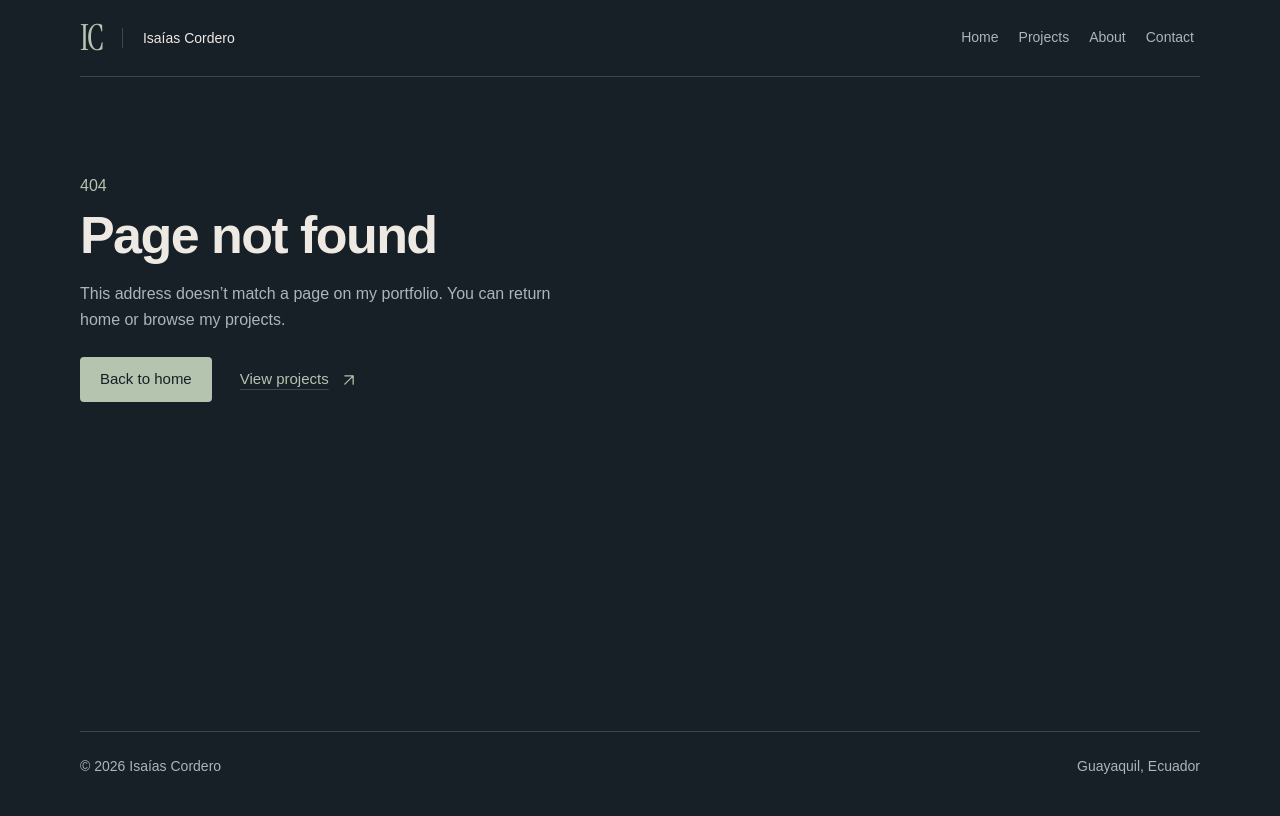
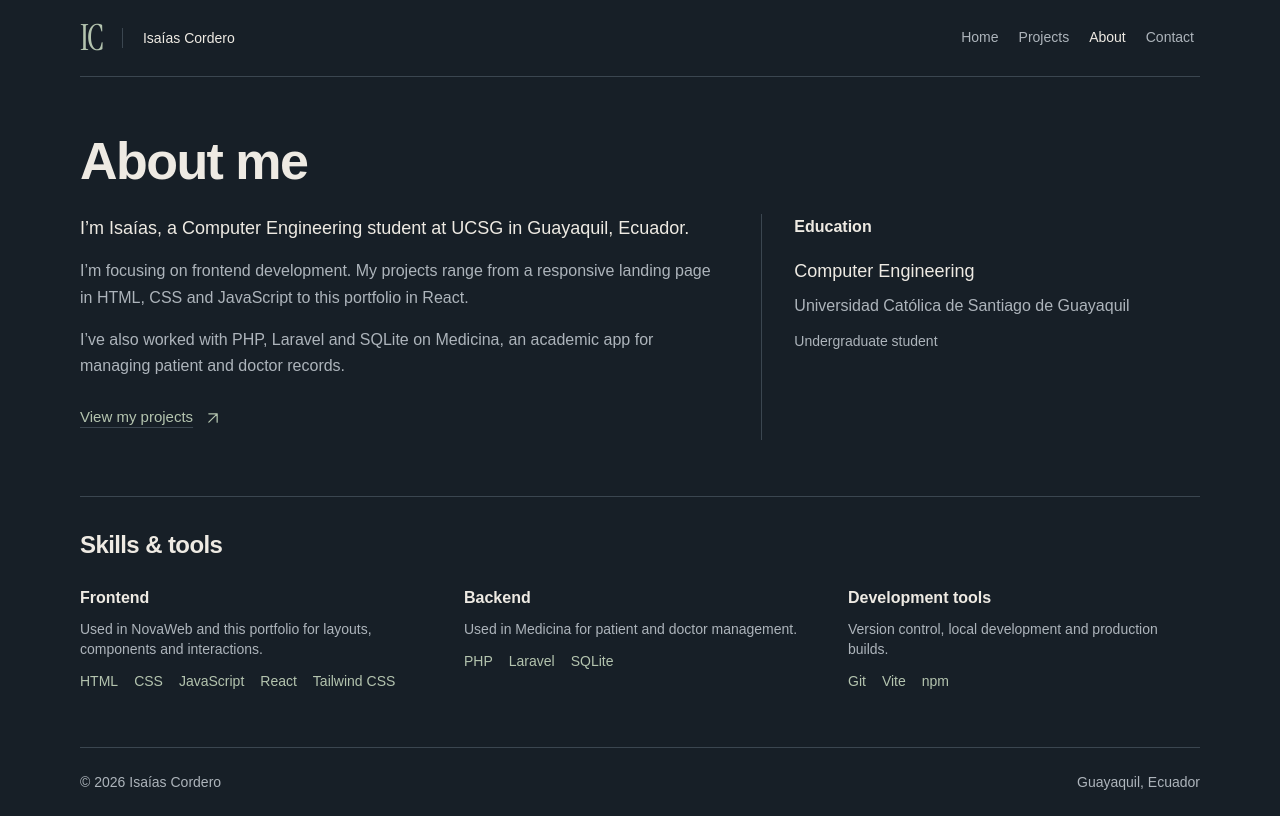
Before and after one commit to isaiasdevco/react-portfolio, a React (Vite) app: page /about in a window 1280 px wide. Built offline with nearby package versions, Linux system fonts and the light colour scheme.

Commit message:
Add about page

```diff
--- a/src/App.jsx
+++ b/src/App.jsx
@@ -4,11 +4,13 @@ import Header from './components/layout/Header.jsx'
 import Footer from './components/layout/Footer.jsx'
 import Home from './pages/Home.jsx'
 import Projects from './pages/Projects.jsx'
+import About from './pages/About.jsx'
 import NotFound from './pages/NotFound.jsx'
 
 const pageTitles = {
   '/': 'Isaías Cordero | Frontend Portfolio',
   '/projects': 'Projects | Isaías Cordero',
+  '/about': 'About | Isaías Cordero',
 }
 
 export default function App() {
@@ -50,6 +52,7 @@ export default function App() {
         <Routes>
           <Route path="/" element={<Home />} />
           <Route path="/projects" element={<Projects />} />
+          <Route path="/about" element={<About />} />
           <Route path="*" element={<NotFound />} />
         </Routes>
       </main>
--- a/src/components/layout/Header.jsx
+++ b/src/components/layout/Header.jsx
@@ -17,7 +17,7 @@ export default function Header() {
         <ul className="flex items-center sm:gap-2">
           <li><NavLink to="/" end className="nav-link">Home</NavLink></li>
           <li><NavLink to="/projects" className="nav-link">Projects</NavLink></li>
-          <li><Link to="/#about" className="nav-link">About</Link></li>
+          <li><NavLink to="/about" className="nav-link">About</NavLink></li>
           <li><Link to="/#contact" className="nav-link">Contact</Link></li>
         </ul>
       </nav>
--- /dev/null
+++ b/src/data/skills.js
@@ -0,0 +1,19 @@
+const skills = [
+  {
+    title: 'Frontend',
+    technologies: ['HTML', 'CSS', 'JavaScript', 'React', 'Tailwind CSS'],
+    description: 'Used in NovaWeb and this portfolio for layouts, components and interactions.',
+  },
+  {
+    title: 'Backend',
+    technologies: ['PHP', 'Laravel', 'SQLite'],
+    description: 'Used in Medicina for patient and doctor management.',
+  },
+  {
+    title: 'Development tools',
+    technologies: ['Git', 'Vite', 'npm'],
+    description: 'Version control, local development and production builds.',
+  },
+]
+
+export default skills
--- /dev/null
+++ b/src/pages/About.jsx
@@ -0,0 +1,39 @@
+import { Link } from 'react-router'
+import Skills from '../sections/Skills.jsx'
+import ArrowUpRight from '../components/ui/ArrowUpRight.jsx'
+
+export default function About() {
+  return (
+    <div className="py-12 md:py-14">
+      <h1 className="hero-title">About me</h1>
+      <div className="mt-6 grid gap-8 md:grid-cols-12 md:gap-12">
+        <div className="md:col-span-7">
+          <p className="text-lg">
+            I’m Isaías, a Computer Engineering student at UCSG in Guayaquil, Ecuador.
+          </p>
+          <p className="mt-4 text-muted">
+            I’m focusing on frontend development. My projects range from a responsive
+            landing page in HTML, CSS and JavaScript to this portfolio in React.
+          </p>
+          <p className="mt-4 text-muted">
+            I’ve also worked with PHP, Laravel and SQLite on Medicina, an academic
+            app for managing patient and doctor records.
+          </p>
+          <Link to="/projects" className="text-link mt-4">
+            View my projects <ArrowUpRight />
+          </Link>
+        </div>
+        <section
+          aria-labelledby="education-heading"
+          className="border-t border-border pt-6 md:col-span-5 md:border-t-0 md:border-l md:pt-0 md:pl-8"
+        >
+          <h2 id="education-heading" className="font-semibold">Education</h2>
+          <p className="mt-4 text-lg">Computer Engineering</p>
+          <p className="mt-2 text-muted">Universidad Católica de Santiago de Guayaquil</p>
+          <p className="mt-3 text-sm text-muted">Undergraduate student</p>
+        </section>
+      </div>
+      <Skills />
+    </div>
+  )
+}
--- /dev/null
+++ b/src/sections/Skills.jsx
@@ -0,0 +1,20 @@
+import skills from '../data/skills.js'
+
+export default function Skills() {
+  return (
+    <section aria-labelledby="skills-heading" className="mt-12 border-t border-border pt-8 md:mt-14">
+      <h2 id="skills-heading" className="text-2xl font-semibold tracking-tight">Skills & tools</h2>
+      <div className="mt-6 grid gap-8 md:grid-cols-3">
+        {skills.map(group => (
+          <div key={group.title}>
+            <h3 className="font-semibold">{group.title}</h3>
+            <p className="mt-2 text-sm text-muted">{group.description}</p>
+            <ul aria-label={`${group.title} technologies`} className="mt-3 flex flex-wrap gap-x-4 gap-y-1 text-sm text-primary">
+              {group.technologies.map(technology => <li key={technology}>{technology}</li>)}
+            </ul>
+          </div>
+        ))}
+      </div>
+    </section>
+  )
+}
```
Also changed, not shown: 1 other file (tests, documents, lock files or other folders).
